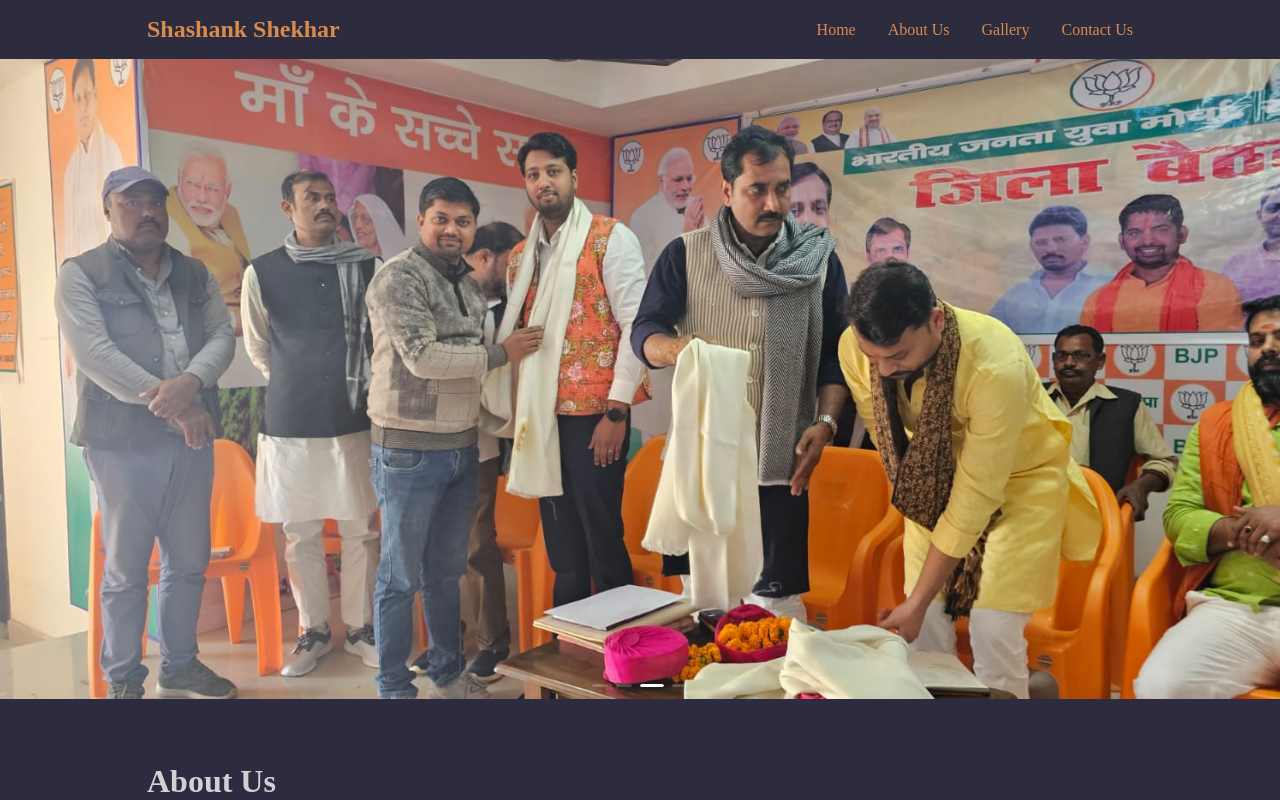
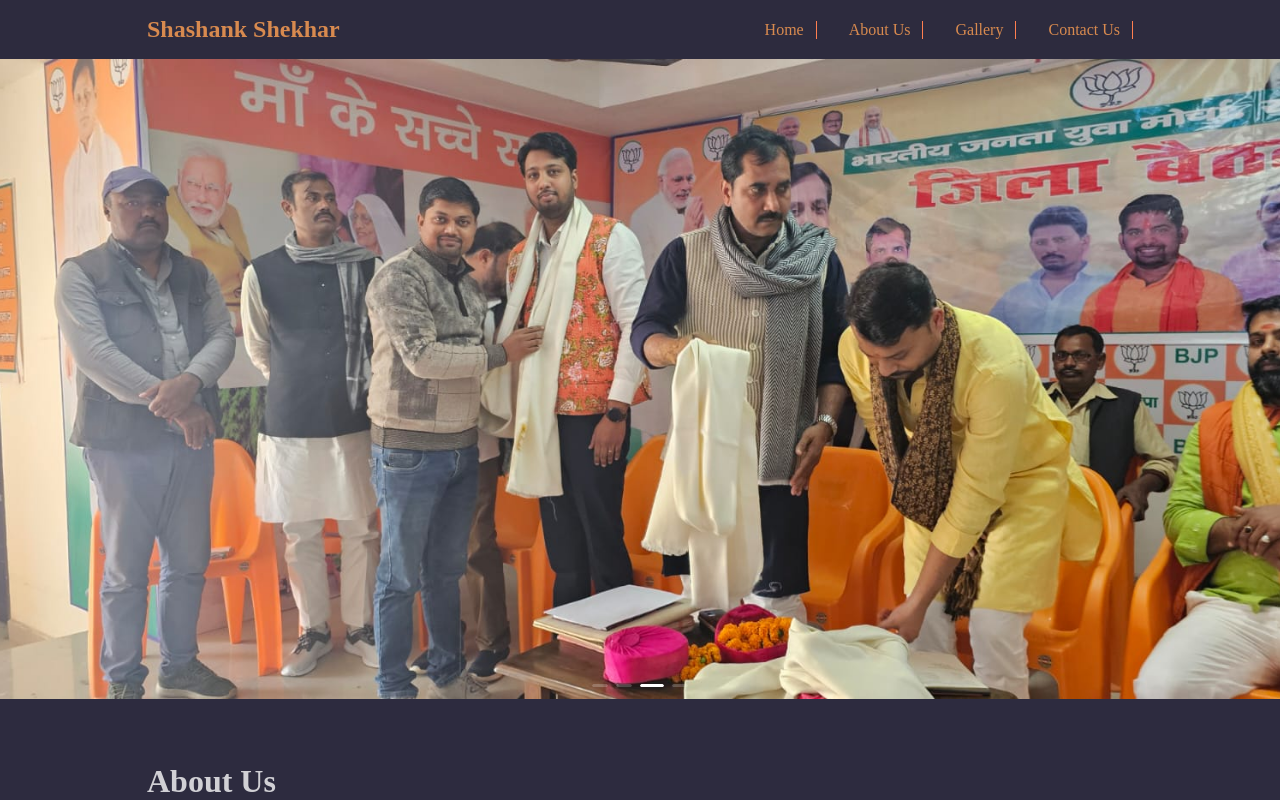
Before and after one commit to nishant-k1/shashanknk, a Next.js app: page / in a window 1280 px wide. Shown: the top 800 px of the page. Built offline with nearby package versions, Linux system fonts and the light colour scheme.

Commit message:
fix: horizontal scrool issue

```diff
--- a/src/views/HomeView/HomeView.module.css
+++ b/src/views/HomeView/HomeView.module.css
@@ -55,7 +55,8 @@
 }
 
 .nav ul li {
-  padding: 0;
+  border-right: 1px solid coral;
+  padding-right: 12px;
   margin: 0;
   font-size: small;
   display: flex;
```
